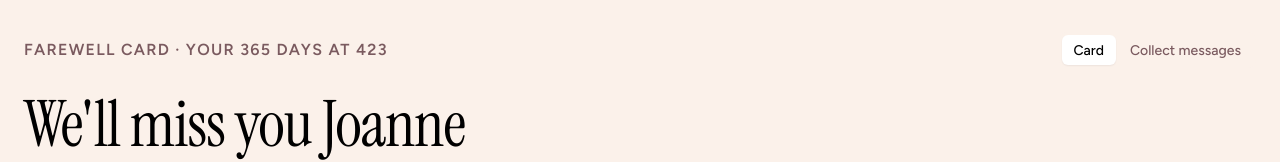
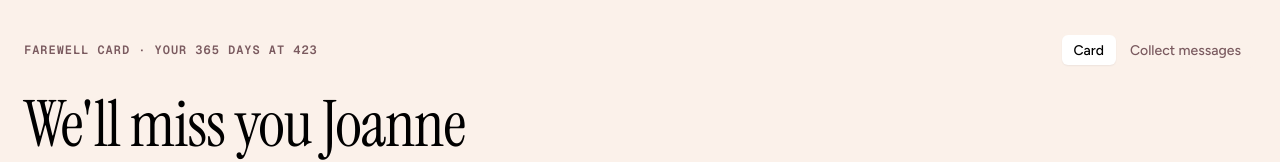
Before and after one commit to crystaloflin-nz/project-cockroach, a website: page index.html in a window 1280 px wide. Shown: the top 162 px of the page. Drawn offline with nearby package versions, Linux system fonts and the light colour scheme; no server answers; a web font is replaced by a local one.

Commit message:
Set the eyebrow in Geist Mono
font-family: var(--font-mono) on "Farewell card · Your 365 days at 423",
which ties it to the mono counters already used on both panels. The
design system imports Geist Mono 400/500/600, so weight 600 is a real
face rather than a synthesised one.

Also re-fixes font-size: the line was back to var(--text-mono), an
undefined token — the intended mono came from the family, not the size.

Co-Authored-By: Claude Opus 5 (1M context) <noreply@anthropic.com>

```diff
--- a/index.html
+++ b/index.html
@@ -48,7 +48,7 @@
 <div style="min-height: 100vh; background: var(--surface-page); font-family: var(--font-body); color: var(--text-base); padding: 32px 24px 48px; box-sizing: border-box; display: flex; flex-direction: column; gap: 24px; max-width: 1280px; margin: 0 auto;">
 
   <div style="display: flex; justify-content: space-between; align-items: center; gap: 16px; flex-wrap: wrap;">
-    <div style="font-size: var(--text-mono); font-weight: 600; letter-spacing: 0.08em; text-transform: uppercase; color: var(--text-muted);">Farewell card · Your 365 days at 423</div>
+    <div style="font-family: var(--font-mono); font-size: var(--text-xs); font-weight: 600; letter-spacing: 0.08em; text-transform: uppercase; color: var(--text-muted);">Farewell card · Your 365 days at 423</div>
     <sc-if value="{{ showToggle }}" hint-placeholder-val="{{ true }}">
       <x-import component-from-global-scope="Ds423FoundationsDesignSystem_660c19.Tabs" variant="segmented" items="{{ viewItems }}" value="{{ view }}" on-change="{{ setView }}" hint-size="260px,36px"></x-import>
     </sc-if>
```
